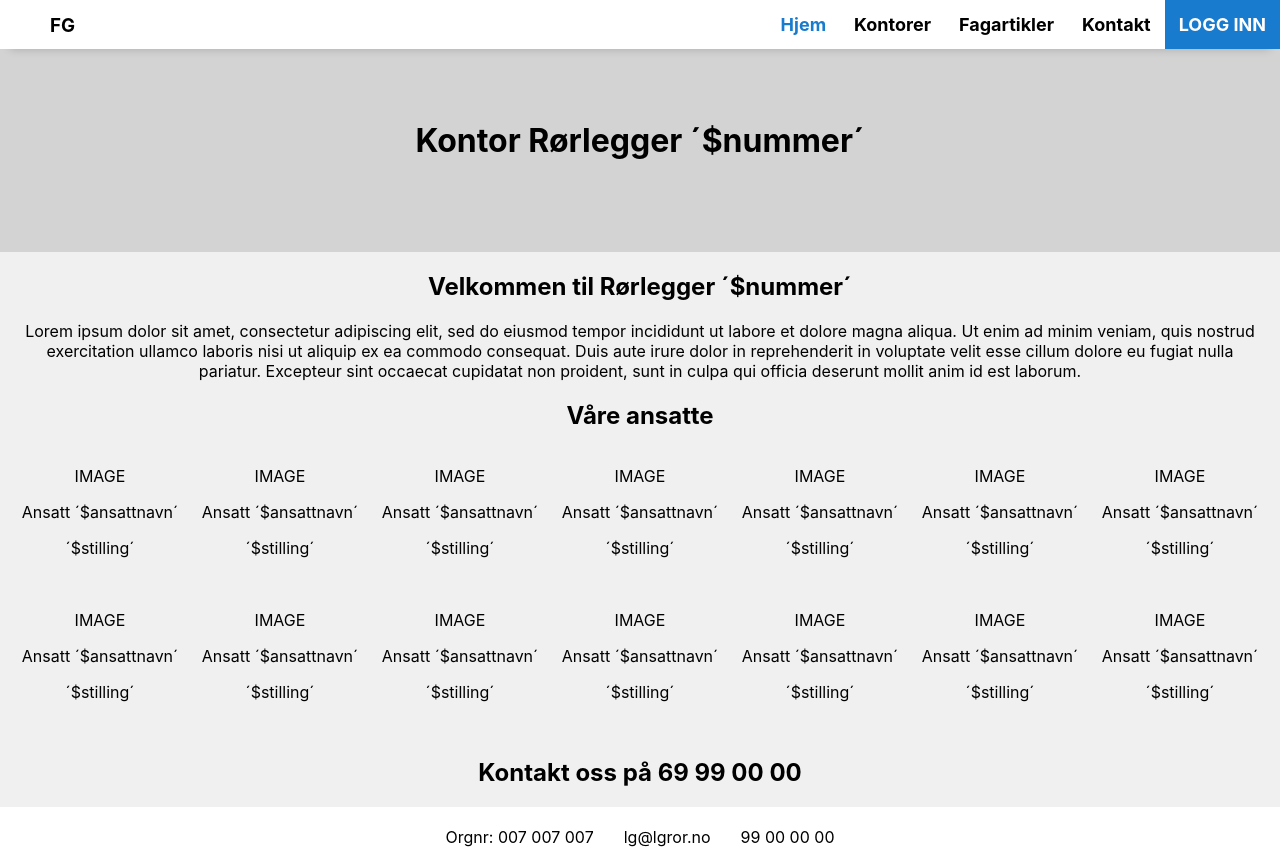
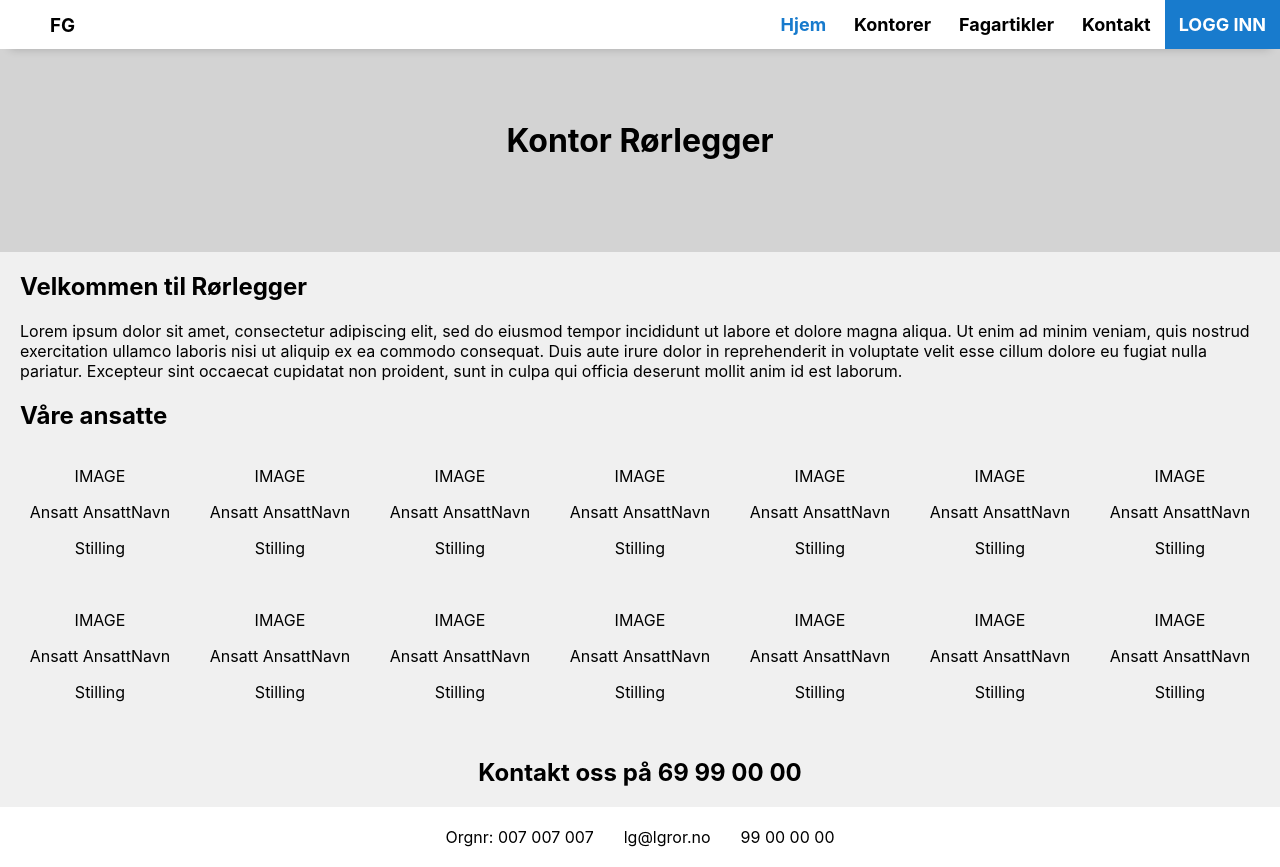
Before and after one commit to olawp/gruppe1831-webapplikasjoner, a React (Create React App) app in the folder frontend/: page /kontor in a window 1280 px wide. Built offline with nearby package versions, Linux system fonts and the light colour scheme; no server answers.

Commit message:
updated detailed office and employee card

```diff
--- a/frontend/src/components/ansatt/AnsattCard.js
+++ b/frontend/src/components/ansatt/AnsattCard.js
@@ -5,8 +5,8 @@ export class AnsattCard extends Component {
         return (
             <div>
                 <div><p>IMAGE</p></div>
-                <p>Ansatt ´$ansattnavn´</p>
-                <p>´$stilling´</p>
+                <p>Ansatt AnsattNavn</p>
+                <p>Stilling</p>
             </div>
         )
     }
--- a/frontend/src/components/pages/DetaljertKontor.js
+++ b/frontend/src/components/pages/DetaljertKontor.js
@@ -1,20 +1,23 @@
 import React, { Component } from 'react'
 import AnsattCard from '../ansatt/AnsattCard';
+
+let lokasjon = window.location.href.split("/")[4];
+let nummer= window.location.href.split("/")[5];
 
 export class DetaljertKontor extends Component {
     render() {
         return (
             <div>
-                <header><h1>Kontor Rørlegger ´$nummer´</h1></header>
+                <header><h1>Kontor Rørlegger {nummer}</h1></header>
                 <main>
-                    <h2>Velkommen til Rørlegger ´$nummer´</h2>
-                    <p>
+                    <h2 style={{textAlign: "left"}}>Velkommen til Rørlegger {nummer}</h2>
+                    <p style={{textAlign: "left"}}>
                     Lorem ipsum dolor sit amet, consectetur adipiscing elit, sed do eiusmod tempor incididunt ut labore et dolore magna aliqua.
                     Ut enim ad minim veniam, quis nostrud exercitation ullamco laboris nisi ut aliquip ex ea commodo consequat.
                     Duis aute irure dolor in reprehenderit in voluptate velit esse cillum dolore eu fugiat nulla pariatur.
                     Excepteur sint occaecat cupidatat non proident, sunt in culpa qui officia deserunt mollit anim id est laborum.
                     </p>
-                    <h2>Våre ansatte</h2>
+                    <h2 style={{textAlign: "left"}}>Våre ansatte</h2>
                     <div className="ansattDiv">
                         <AnsattCard></AnsattCard>
                         <AnsattCard></AnsattCard>
```
